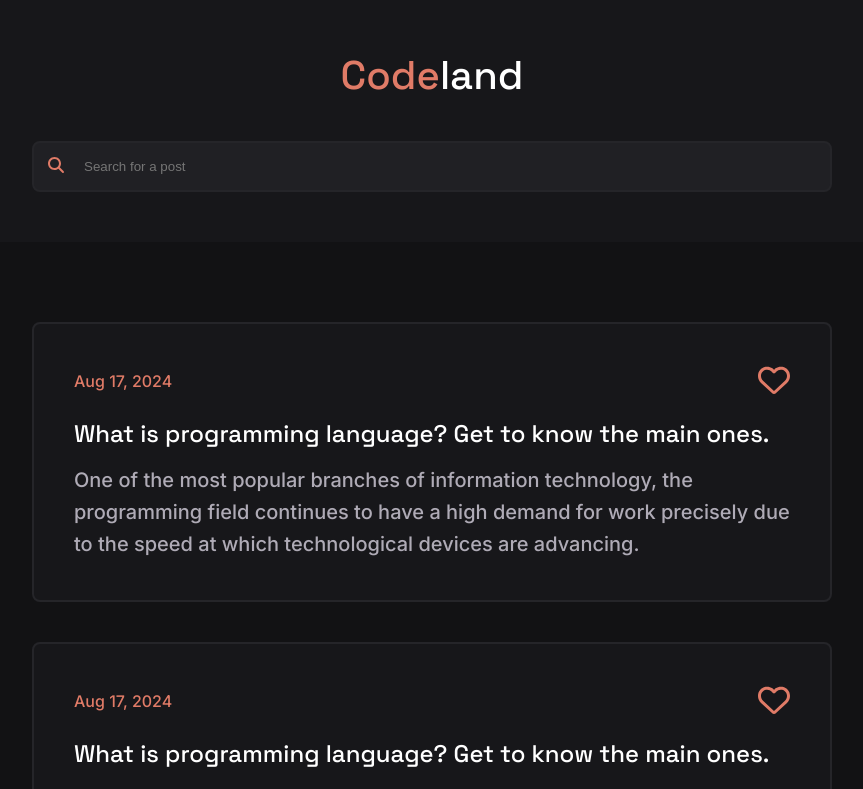
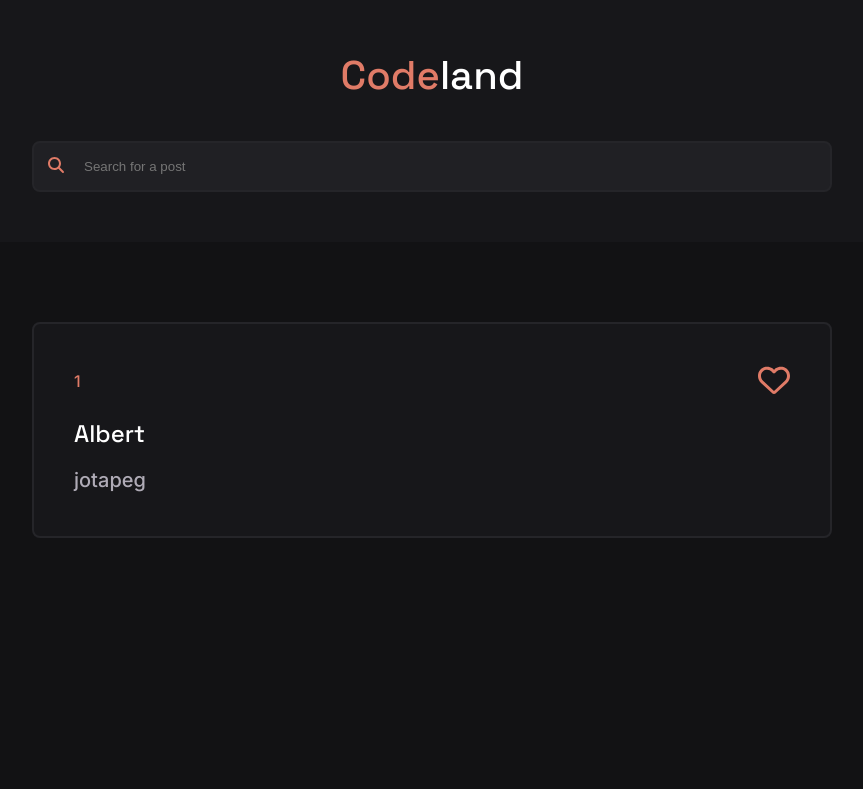
Before and after one commit to Lucass2021/Vue-blog, a Vue app: page / in a window 1280 px wide. Shown: the top 789 px of the page, without its empty margins (208-1071 px from the left). Built offline with nearby package versions, Linux system fonts and the light colour scheme.

Commit message:
using props

```diff
--- a/src/App.vue
+++ b/src/App.vue
@@ -2,11 +2,6 @@
   <div>
     <HeaderComponent/>
     <PostsBodyComponent/>
-    <!-- Information: -->
-    <!-- <font-awesome-icon :icon="['fas', 'search']" />
-    <font-awesome-icon :icon="['fas', 'heart']" />
-    <font-awesome-icon :icon="['far', 'heart']" /> -->
-    <!-- font-family: 'Inter', sans-serif; -->
   </div>
 </template>
 
--- a/src/components/PostComponent.vue
+++ b/src/components/PostComponent.vue
@@ -2,32 +2,25 @@
   <div>
     <div class="posts">
       <div class="post-info">
-        <span>Aug 17, 2024</span>
+        <span>{{ props.id }}</span>
         <div @mouseover="handleMouseOver" @mouseout="handleMouseOut" @click="handleFavorite">
             <font-awesome-icon v-show="regularHeart" class="heartIcon" :icon="['far', 'heart']" />
             <font-awesome-icon v-show="solidHeart" class="heartIcon" :icon="['fas', 'heart']" />
         </div>
       </div>
-      <h2>What is programming language? Get to know the main ones.</h2>
-      <p>One of the most popular branches of information technology, the programming field continues to have a high demand for work precisely due to the speed at which technological devices are advancing.</p>
-    </div>
-
-    <div class="posts">
-      <div class="post-info">
-        <span>Aug 17, 2024</span>
-        <div @mouseover="handleMouseOver" @mouseout="handleMouseOut" @click="handleFavorite">
-            <font-awesome-icon v-show="regularHeart" class="heartIcon" :icon="['far', 'heart']" />
-            <font-awesome-icon v-show="solidHeart" class="heartIcon" :icon="['fas', 'heart']" />
-        </div>
-      </div>
-      <h2>What is programming language? Get to know the main ones.</h2>
-      <p>One of the most popular branches of information technology, the programming field continues to have a high demand for work precisely due to the speed at which technological devices are advancing.</p>
+      <h2>{{ props.title }}</h2>
+      <p>{{ props.text }}</p>
     </div>
   </div>
 </template>
 
 <script setup>
-    import { ref } from 'vue'
+    import { ref, defineProps} from 'vue'
+    const props = defineProps({
+      id: Number,
+      title: String,
+      text: String,
+    })
 
     let regularHeart = ref(true)
     let solidHeart = ref(false)
--- a/src/components/PostsBodyComponent.vue
+++ b/src/components/PostsBodyComponent.vue
@@ -1,7 +1,7 @@
 <template>
     <div class="container">
         <div class="posts-container">
-            <PostComponent/>
+            <PostComponent id="1" title="Albert" text="jotapeg"/>
         </div>
     </div>
 </template>
```
